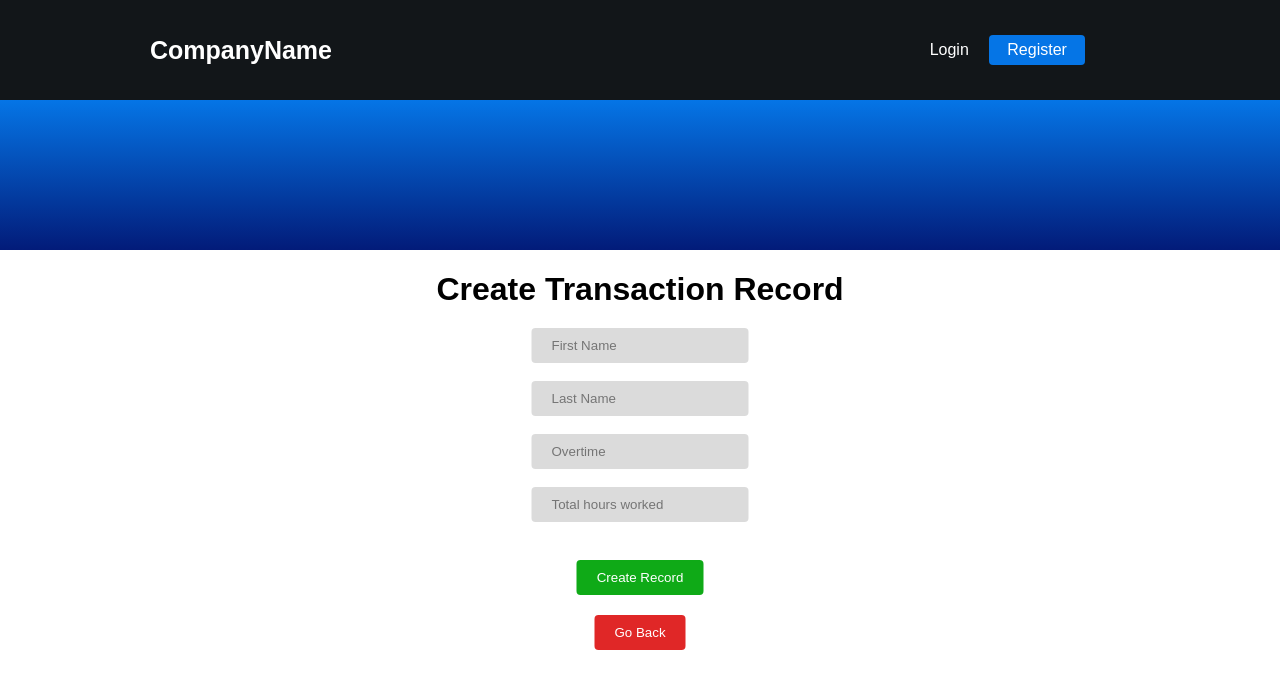
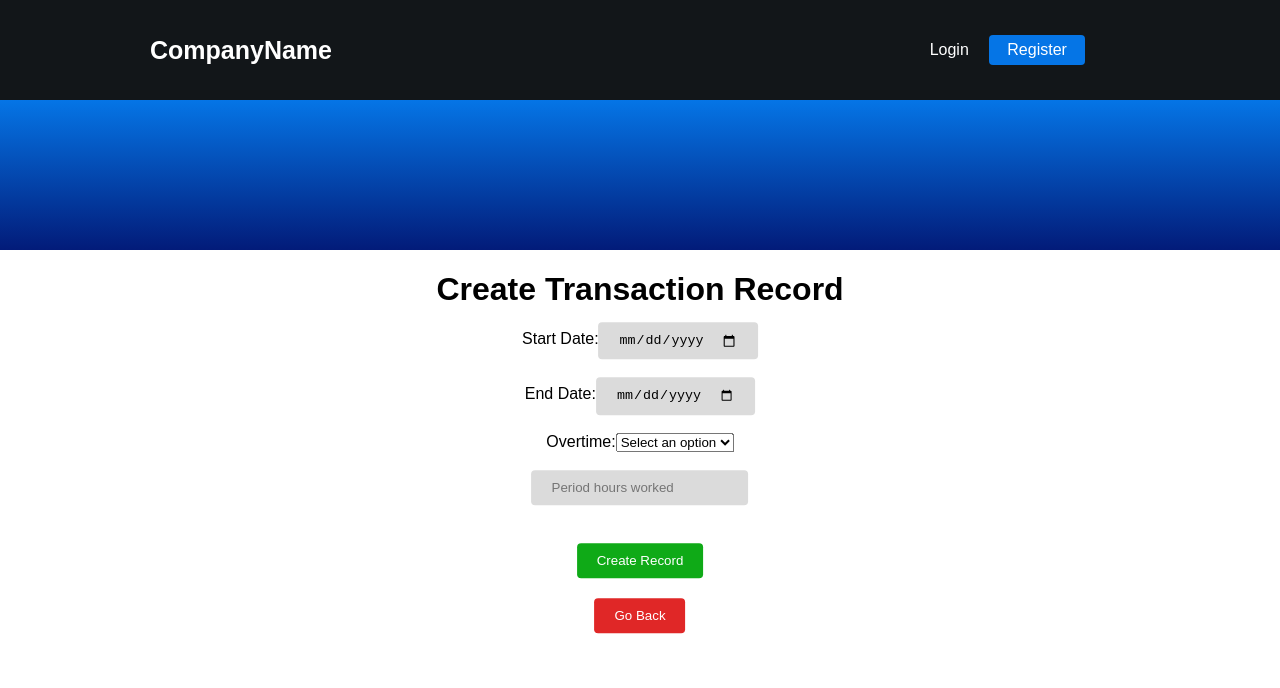
Before and after one commit to ShannonNoah/CSI-3140-Term-Project, a React (Create React App) app: page /CreateTransaction in a window 1280 px wide. Shown: the top 688 px of the page. Built offline with nearby package versions, Linux system fonts and the light colour scheme.

Commit message:
corrected the input fields in createTransactions to match ER

```diff
--- a/src/pages/CreateTransaction.js
+++ b/src/pages/CreateTransaction.js
@@ -10,20 +10,27 @@ function CreateTransaction() {
       <form>
         <div class="input-group">
         &nbsp;
-        <div class="input-field">
-            <input type="text" placeholder="First Name" />
-          </div>
+        <div className="input-field">
+              <label htmlFor="startDate">Start Date:</label>
+              <input type="date" id="startDate" placeholder="Start date" />
+            </div>
+          &nbsp;
+          <div className="input-field">
+              <label htmlFor="endDate">End Date:</label>
+              <input type="date" id="endDate" placeholder="End date" />
+            </div>
+          &nbsp;
+          <div className="input-field">
+              <label htmlFor="overtime">Overtime:</label>
+              <select id="overtime" defaultValue="">
+                <option value="">Select an option</option>
+                <option value="yes">Yes</option>
+                <option value="no">No</option>
+              </select>
+            </div>
           &nbsp;
           <div class="input-field">
-            <input type="text" placeholder="Last Name" />
-          </div>
-          &nbsp;
-          <div class="input-field">
-            <input type="number" placeholder="Overtime" />
-          </div>
-          &nbsp;
-          <div class="input-field">
-            <input type="number" placeholder="Total hours worked" />
+            <input type="number" placeholder="Period hours worked" />
           </div>
         </div>
       </form>
```
